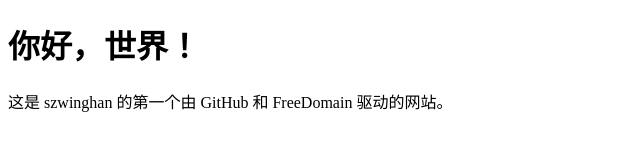
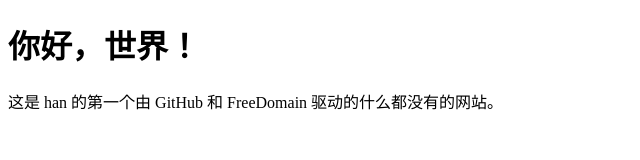
Before and after one commit to Han0816/my-website, a plain HTML site: page index.html in a window 1280 px wide. Shown: the whole page, without its empty margins (0-640 px from the left). Drawn offline with Linux system fonts and the light colour scheme.

Commit message:
Update index.html

```diff
--- a/index.html
+++ b/index.html
@@ -5,6 +5,6 @@
 </head>
 <body>
     <h1>你好，世界！</h1>
-    <p>这是 szwinghan 的第一个由 GitHub 和 FreeDomain 驱动的网站。</p>
+    <p>这是 han 的第一个由 GitHub 和 FreeDomain 驱动的什么都没有的网站。</p>
 </body>
 </html>
```
